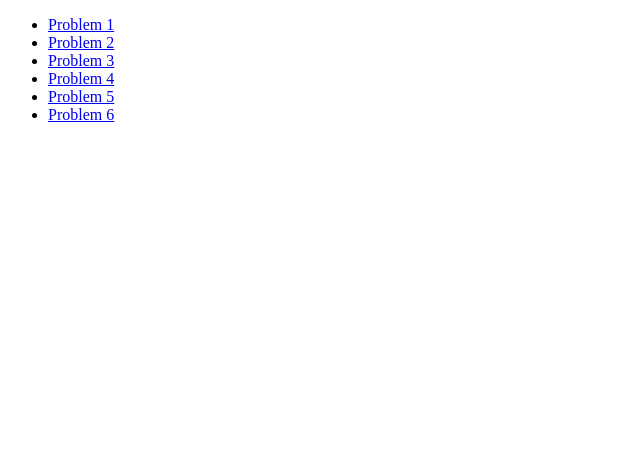
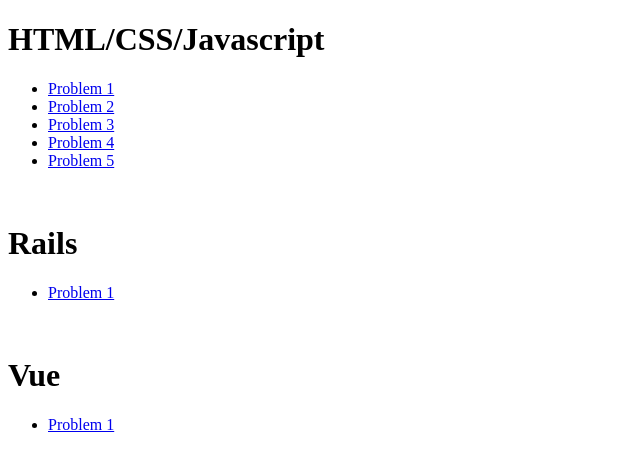
Before and after one commit to Eric1015/Eric1015.github.io, a plain HTML site: page index.html in a window 1280 px wide. Shown: the whole page, without its empty margins (0-640 px from the left). Drawn offline with Linux system fonts and the light colour scheme.

Commit message:
Added vue problem and organized problems a little bit

```diff
--- a/index.html
+++ b/index.html
@@ -8,6 +8,7 @@
 </head>
 <body>
     <div>
+        <h1>HTML/CSS/Javascript</h1>
         <ul>
             <li>
                 <a href="problem1/index.html">Problem 1</a>
@@ -24,8 +25,19 @@
             <li>
                 <a href="problem5/index.html">Problem 5</a>
             </li>
+        </ul>
+        <br>
+        <h1>Rails</h1>
+        <ul>
             <li>
-                <a href="problem6/index.html">Problem 6</a>
+                <a href="rails_problem1/index.html">Problem 1</a>
+            </li>
+        </ul>
+        <br>
+        <h1>Vue</h1>
+        <ul>
+            <li>
+                <a href="vue_problem1/index.html">Problem 1</a>
             </li>
         </ul>
     </div>
```
Also changed, not shown: vue_problem1/index.html (added, +25 -0 lines), rails_problem1/index.html (renamed from problem6/index.html), vue_problem1/images/result.png (added).
